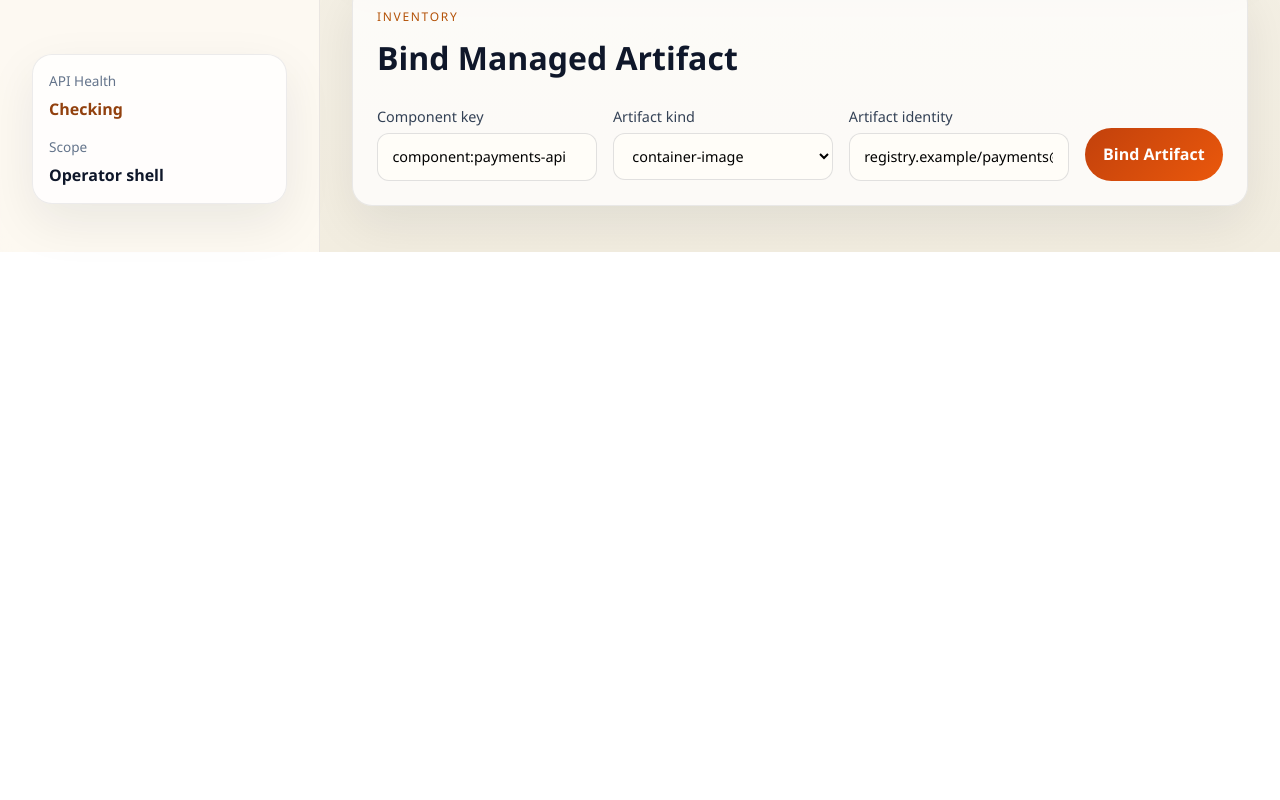
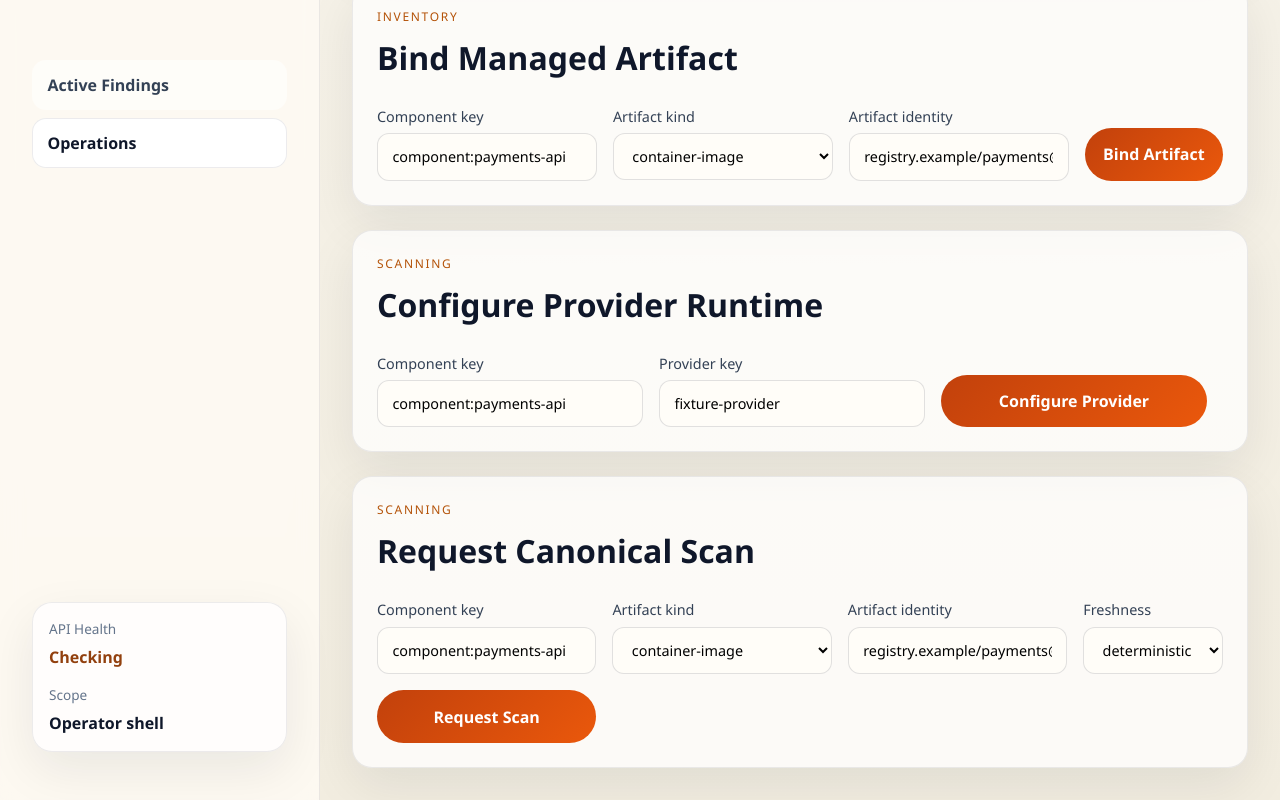
Before and after one commit to AdriRRP/venom, a React (Vite) app in the folder apps/web/: page /operations in a window 1280 px wide. Shown: the part 548-1348 px from the top of the page. Before the commit the page ends 800 px from the top, so only its background shows below. Built offline with nearby package versions, Linux system fonts and the light colour scheme; no server answers.

Commit message:
feat(web): [W40-S04] add provider and scan request flow

```diff
--- a/apps/web/src/routes/operations.tsx
+++ b/apps/web/src/routes/operations.tsx
@@ -1,7 +1,13 @@
 import { useMutation, useQuery } from "@tanstack/react-query";
 import { useMemo, useState } from "react";
 import { AppShell } from "../app/app-shell";
-import { bindArtifact, fetchApiHealth, registerComponent } from "../lib/api";
+import {
+	bindArtifact,
+	configureProvider,
+	fetchApiHealth,
+	registerComponent,
+	requestScan,
+} from "../lib/api";
 
 export function OperationsPage() {
 	const [operatorState, setOperatorState] = useState({
@@ -40,6 +46,17 @@ export function OperationsPage() {
 				artifactKind: request.artifactKind,
 				artifactIdentity: request.artifactIdentity,
 			}),
+	});
+
+	const configureProviderMutation = useMutation({
+		mutationFn: (request: { componentKey: string; providerKey: string }) =>
+			configureProvider(request.componentKey, {
+				providerKey: request.providerKey,
+			}),
+	});
+
+	const requestScanMutation = useMutation({
+		mutationFn: requestScan,
 	});
 
 	return (
@@ -190,6 +207,157 @@ export function OperationsPage() {
 						</div>
 					) : null}
 				</section>
+
+				<section className="panel">
+					<div className="panel-header">
+						<div>
+							<p className="eyebrow">Scanning</p>
+							<h2>Configure Provider Runtime</h2>
+						</div>
+					</div>
+					<form
+						className="filters mutation-grid"
+						onSubmit={(event) => {
+							event.preventDefault();
+							void configureProviderMutation.mutateAsync({
+								componentKey: operatorState.componentKey,
+								providerKey: operatorState.providerKey,
+							});
+						}}
+					>
+						<label>
+							Component key
+							<input
+								name="providerComponentKey"
+								onChange={(event) =>
+									setOperatorState((current) => ({
+										...current,
+										componentKey: event.target.value,
+									}))
+								}
+								value={operatorState.componentKey}
+							/>
+						</label>
+						<label>
+							Provider key
+							<input
+								name="providerKey"
+								onChange={(event) =>
+									setOperatorState((current) => ({
+										...current,
+										providerKey: event.target.value,
+									}))
+								}
+								value={operatorState.providerKey}
+							/>
+						</label>
+						<button className="primary-button" type="submit">
+							Configure Provider
+						</button>
+					</form>
+					{configureProviderMutation.data ? (
+						<div className="result-card">
+							<strong>Last provider configuration</strong>
+							<p>
+								Change: {configureProviderMutation.data.change}. Provider:{" "}
+								{configureProviderMutation.data.provider_key ?? "none"}.
+							</p>
+						</div>
+					) : null}
+				</section>
+
+				<section className="panel">
+					<div className="panel-header">
+						<div>
+							<p className="eyebrow">Scanning</p>
+							<h2>Request Canonical Scan</h2>
+						</div>
+					</div>
+					<form
+						className="filters mutation-grid"
+						onSubmit={(event) => {
+							event.preventDefault();
+							void requestScanMutation.mutateAsync({
+								componentKey: operatorState.componentKey,
+								artifactKind: operatorState.artifactKind,
+								artifactIdentity: operatorState.artifactIdentity,
+								freshness: operatorState.freshness,
+							});
+						}}
+					>
+						<label>
+							Component key
+							<input
+								name="scanComponentKey"
+								onChange={(event) =>
+									setOperatorState((current) => ({
+										...current,
+										componentKey: event.target.value,
+									}))
+								}
+								value={operatorState.componentKey}
+							/>
+						</label>
+						<label>
+							Artifact kind
+							<select
+								name="scanArtifactKind"
+								onChange={(event) =>
+									setOperatorState((current) => ({
+										...current,
+										artifactKind: event.target.value,
+									}))
+								}
+								value={operatorState.artifactKind}
+							>
+								<option value="container-image">container-image</option>
+								<option value="sbom-document">sbom-document</option>
+							</select>
+						</label>
+						<label>
+							Artifact identity
+							<input
+								name="scanArtifactIdentity"
+								onChange={(event) =>
+									setOperatorState((current) => ({
+										...current,
+										artifactIdentity: event.target.value,
+									}))
+								}
+								value={operatorState.artifactIdentity}
+							/>
+						</label>
+						<label>
+							Freshness
+							<select
+								name="freshness"
+								onChange={(event) =>
+									setOperatorState((current) => ({
+										...current,
+										freshness: event.target.value,
+									}))
+								}
+								value={operatorState.freshness}
+							>
+								<option value="deterministic">deterministic</option>
+								<option value="live">live</option>
+							</select>
+						</label>
+						<button className="primary-button" type="submit">
+							Request Scan
+						</button>
+					</form>
+					{requestScanMutation.data ? (
+						<div className="result-card">
+							<strong>Last scan request</strong>
+							<p>
+								Command: {requestScanMutation.data.command_id}. Status:{" "}
+								{requestScanMutation.data.status}. Freshness:{" "}
+								{requestScanMutation.data.freshness}.
+							</p>
+						</div>
+					) : null}
+				</section>
 			</div>
 		</AppShell>
 	);
```
Also changed, not shown: 1 other file (tests, documents, lock files or other folders).
